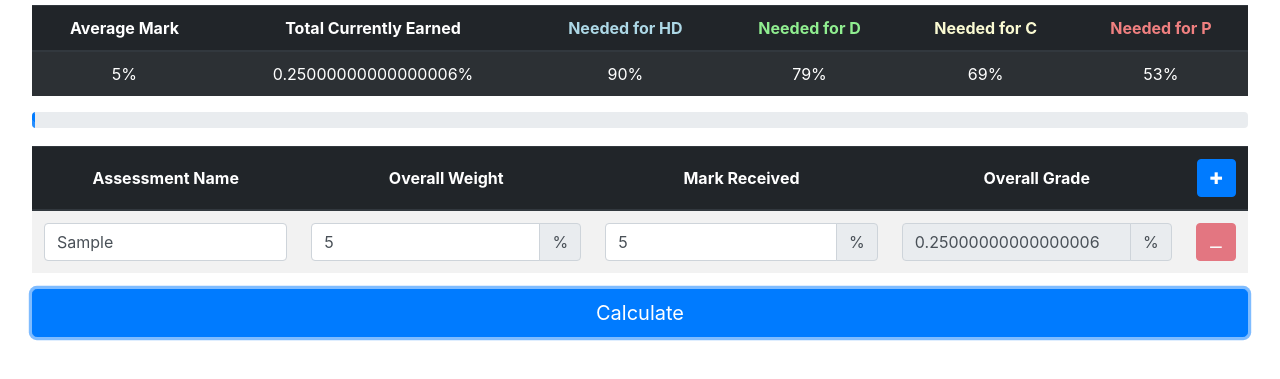
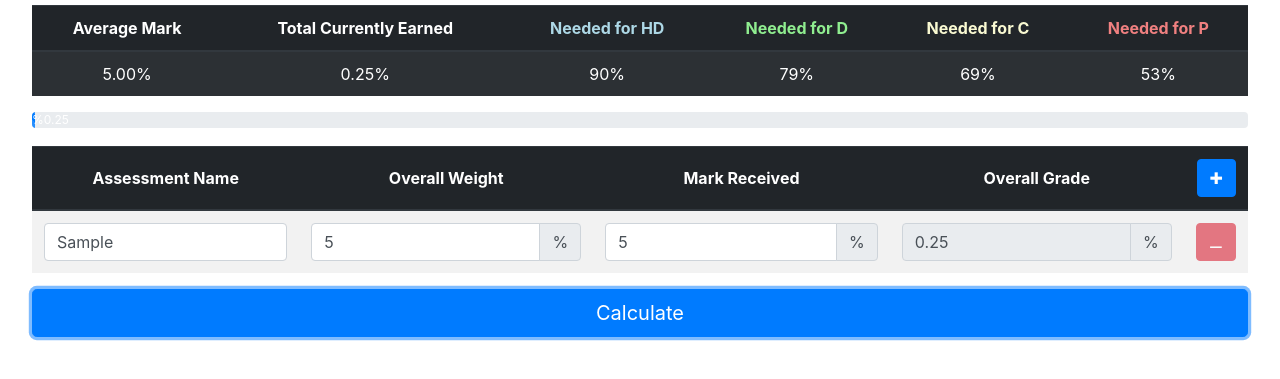
Before and after one commit to jedixo/gradeCalculator, a plain HTML site: page index.html in a window 1280 px wide. Both pictures are taken after typing "Sample", "5", "5" into the empty fields and a click on the button "Calculate". Shown: the part 51-430 px from the top of the page. Drawn offline with nearby package versions, Linux system fonts and the light colour scheme.

Commit message:
breakdown bar fully implemented
progress bar showing distrubution of total marks is now fully working

```diff
--- a/index.html
+++ b/index.html
@@ -16,6 +16,9 @@
         var gradeData = [];
         var outputs = [];
         var data = [];
+        var progbarcol = ["progress-bar progress-bar-striped", "progress-bar progress-bar-striped bg-success",
+            "progress-bar progress-bar-striped bg-info", "progress-bar progress-bar-striped bg-warning",
+            "progress-bar progress-bar-striped bg-danger"];
 
         //initialises data needed for calculations
         function init() {
@@ -179,12 +182,29 @@
             var avgReceived = 0;
             var finalWeight = 1;
 
+                            var pb = document.getElementById("progbar");
+                pb.innerHTML = "";
+
             for (x = 0; x < data.length; x++) {
                 var worth = data[x][0].value / 100;
                 var received = data[x][1].value / 100;
                 var earned = worth * received;
-                data[x][2].value = earned * 100;
+                data[x][2].value = parseFloat(earned * 100).toFixed(2);
                 data[x][4] = earned;
+
+
+
+                var suc = document.createElement("div");
+                suc.setAttribute("class", progbarcol[x%5]);
+                suc.setAttribute("role", "progressbar");
+                suc.setAttribute("style", "width: " + data[x][4] * 100 + "%");
+                suc.setAttribute("aria-valuenow", "" + data[x][4] * 100);
+                suc.setAttribute('aria-valuemin', "0");
+                suc.setAttribute("aria-valuemax", "100");
+                suc.innerHTML = "%" + parseFloat(data[x][4] * 100).toFixed(2)
+                pb.appendChild(suc);
+
+
 
                 totalWorth += worth;
                 finalWeight -= worth;
@@ -251,26 +271,16 @@
             gradeData[0].innerHTML = outputs[0] + "%";
             gradeData[1].innerHTML = outputs[1] + "%";
             gradeData[2].innerHTML = outputs[2] + "%";
-            gradeData[3].innerHTML = outputs[3] + "%";
-            gradeData[4].innerHTML = outputs[4] + "%";
+            gradeData[3].innerHTML = parseFloat(outputs[3]).toFixed(2) + "%";
+            gradeData[4].innerHTML = parseFloat(outputs[4]).toFixed(2) + "%";
             gradeData[5].innerHTML = outputs[5] + "%";
 
-            var pb=document.getElementById("progbar");
-            pb.innerHTML = "";
-            var suc = document.createElement("div");
-            suc.setAttribute("class","progress-bar progress-bar-striped");
-            suc.setAttribute("role","progressbar");
-            suc.setAttribute("style","width: " + outputs[3] +"%");
-            suc.setAttribute("aria-valuenow",""+ outputs[3]);
-            suc.setAttribute('aria-valuemin',"0");
-            suc.setAttribute("aria-valuemax","100");
-            pb.appendChild(suc);
 
         }
 
         function checkValid(element) {
             if (element.value == 101) {
-            element.value = 100;
+                element.value = 100;
             } else if (element.value > 100) {
                 element.value = parseInt(element.value / 10).toFixed(0);
             } else if (element.value < 0) {
```
